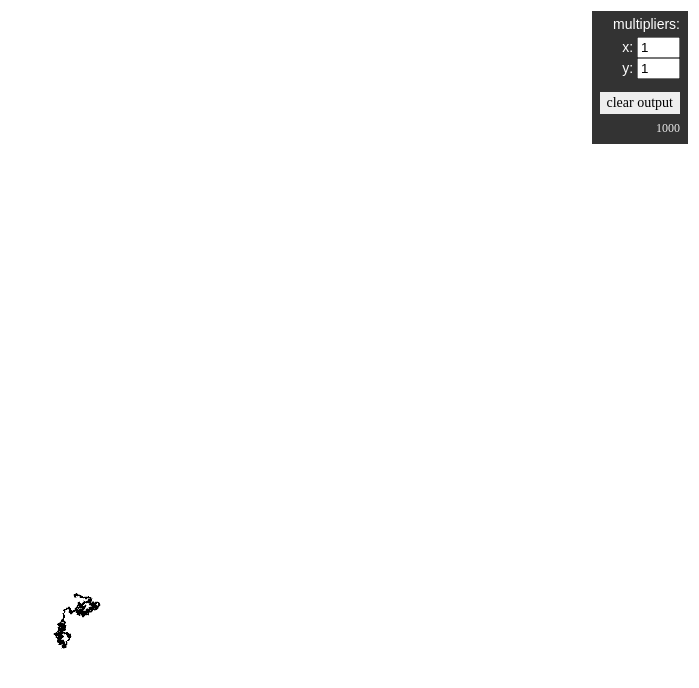
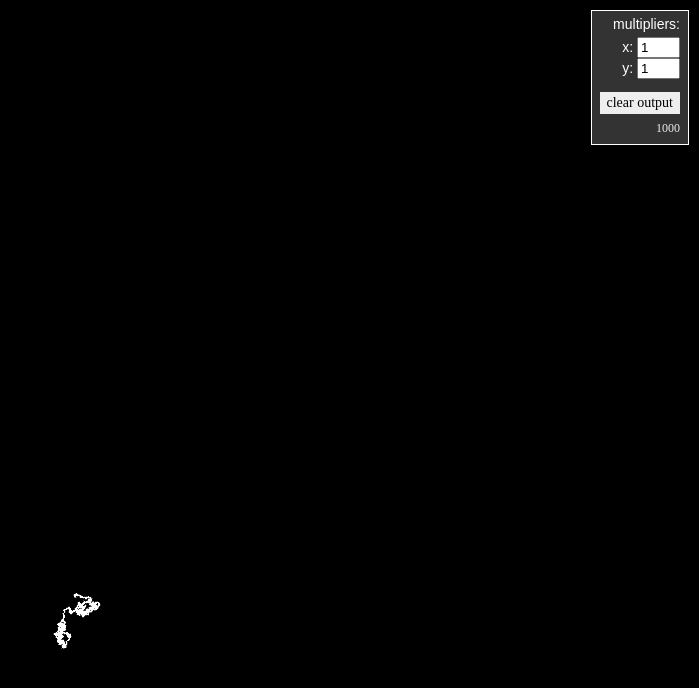
Before and after one commit to d0ragon/Random-Walk, a plain HTML site: page index.html in a window 1280 px wide. Shown: the whole page, without its empty margins (581-1280 px from the left). Drawn offline with nearby package versions, Linux system fonts and the light colour scheme.

Commit message:
changed colors

```diff
--- a/app.css
+++ b/app.css
@@ -12,6 +12,7 @@ canvas {
   display: block;
   margin: 0px;
   padding: 0px;
+  background: #000;
 }
 
 #actions {
--- a/app.js
+++ b/app.js
@@ -35,7 +35,7 @@ $(function ()
   canvas.width = $w;
   canvas.height = $h;
 
-  ctx.strokeStyle = '#000';
+  ctx.strokeStyle = '#fff';
   ctx.lineWidth = 1;
   ctx.lineCap = 'round'; // butt, square
   ctx.lineJoin = 'round'; //bevel, miter
```
